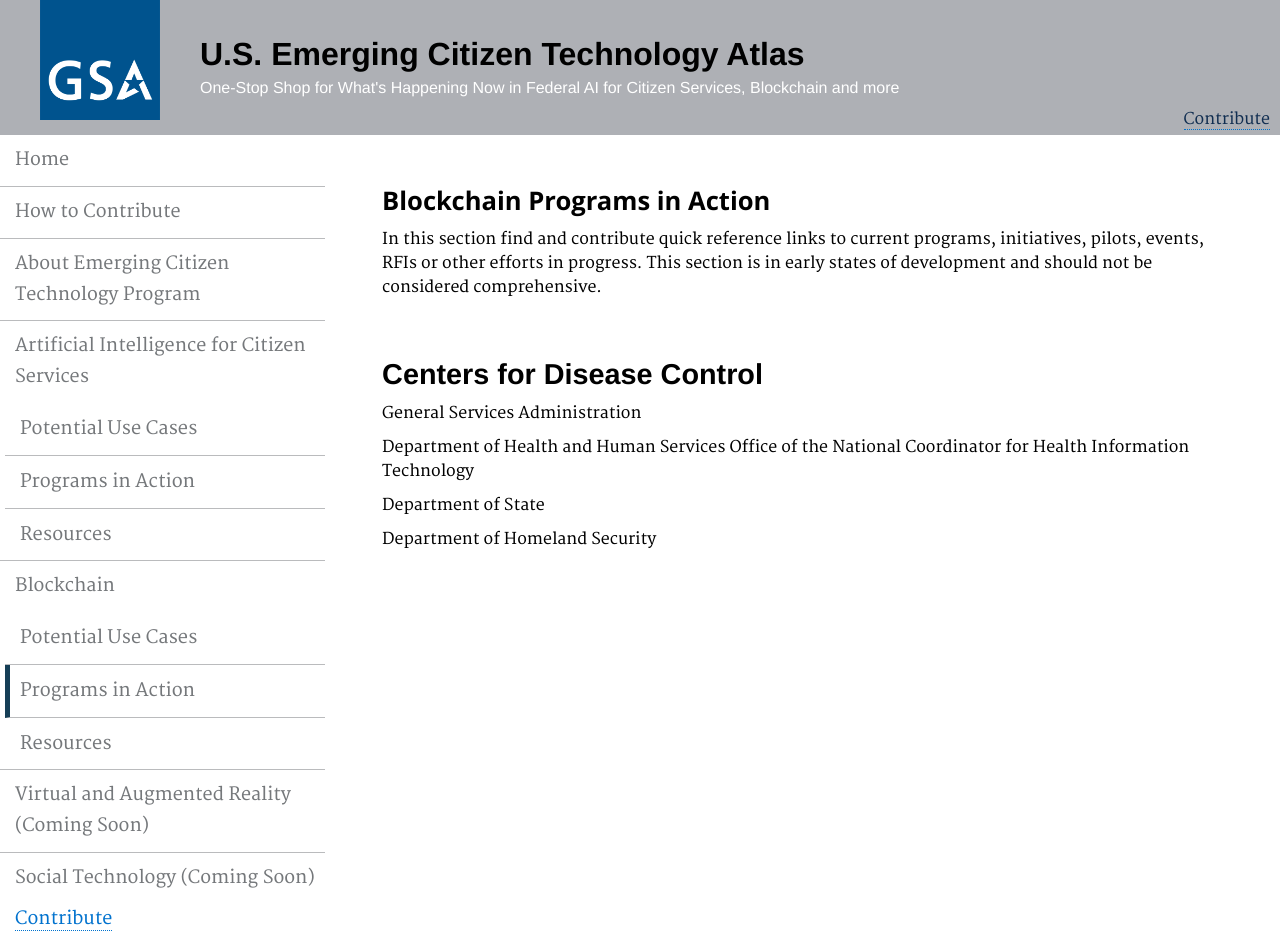
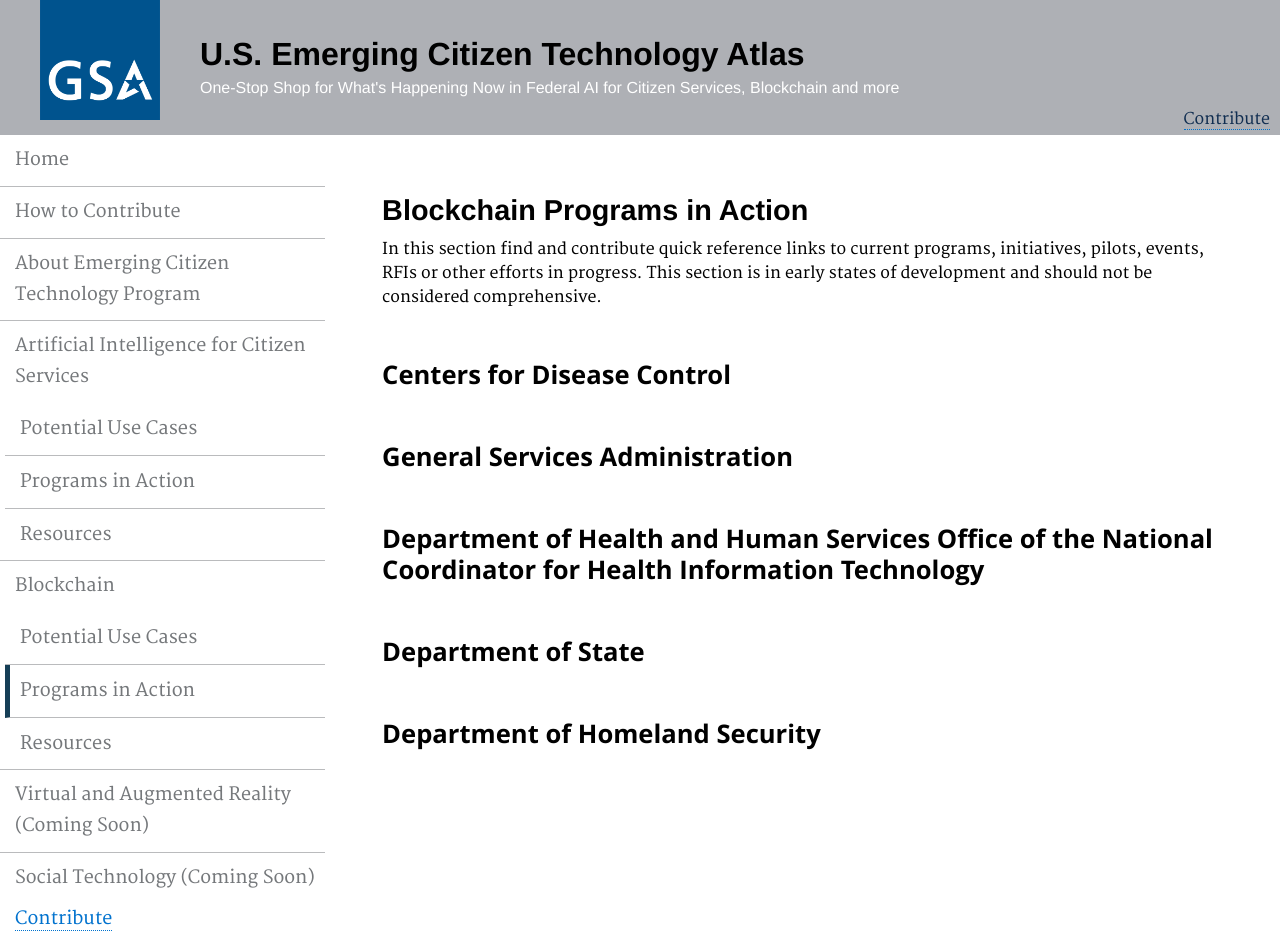
Before and after one commit to GSA/emerging-technology-atlas, a Jekyll site: the page built from pages/blockchain-programs.md, in a window 1280 px wide. Built offline with Jekyll 4.4.1, drawn with Linux system fonts in a browser that asks for light colours.

```diff
--- a/pages/blockchain-programs.md
+++ b/pages/blockchain-programs.md
@@ -5,16 +5,16 @@ permalink: /blockchain-programs/
 description: ""
 ---
 
-### Blockchain Programs in Action
+## Blockchain Programs in Action
 
 <p> In this section find and contribute quick reference links to current programs, initiatives, pilots, events, RFIs or other efforts in progress. This section is in early states of development and should not be considered comprehensive.</p>
 
-## Centers for Disease Control
+### Centers for Disease Control
 
-General Services Administration
+### General Services Administration
 
-Department of Health and Human Services Office of the National Coordinator for Health Information Technology
+### Department of Health and Human Services Office of the National Coordinator for Health Information Technology
 
-Department of State
+### Department of State
 
-Department of Homeland Security
+### Department of Homeland Security
```
